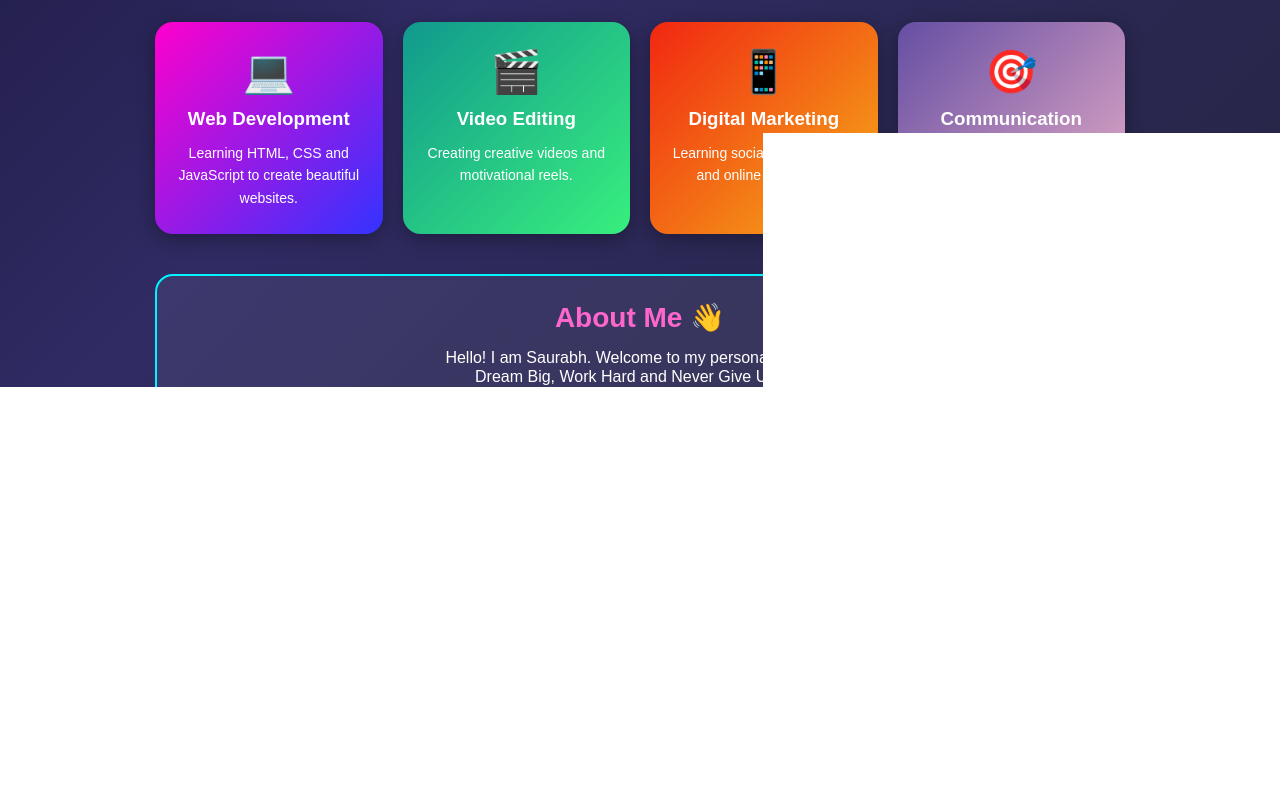
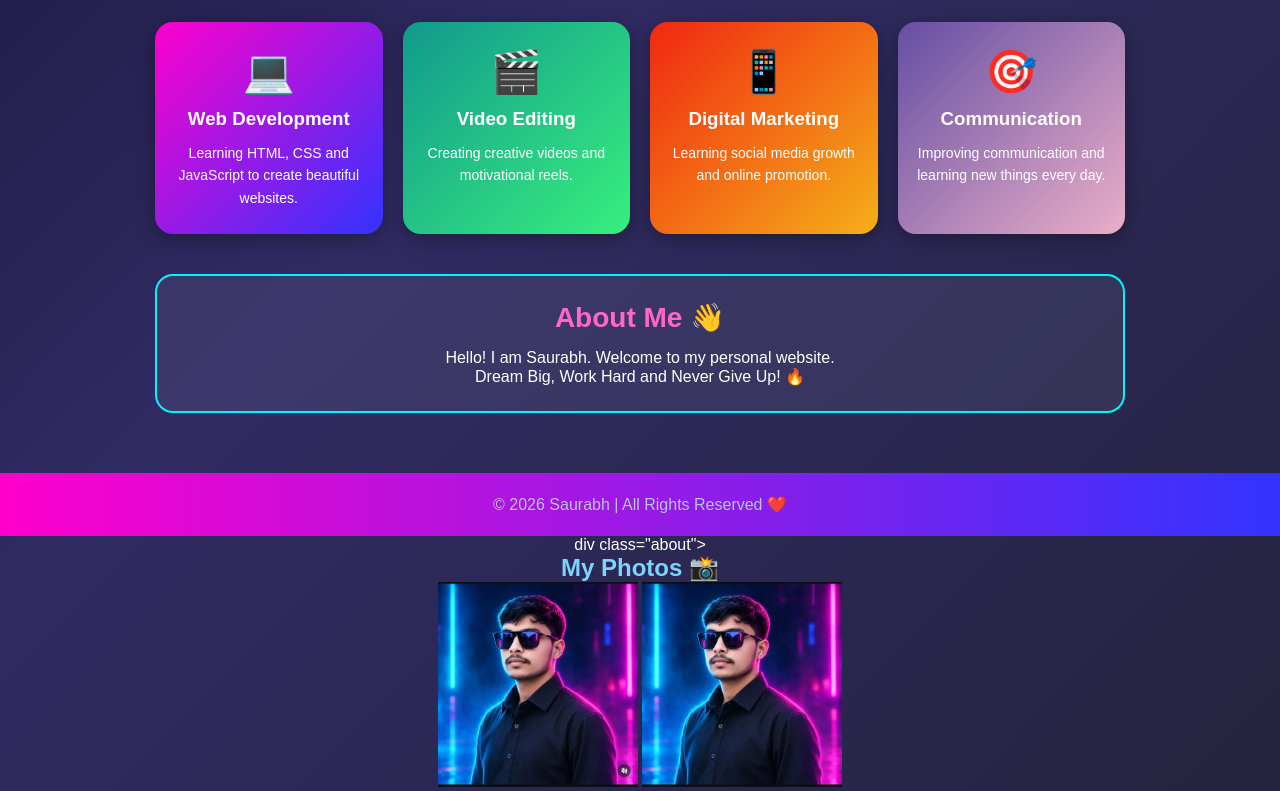
Before and after one commit to Saurabhsinghkushwaha1252/saurabh-website, a plain HTML site: page index.html in a window 1280 px wide. Shown: the part 884-1675 px from the top of the page. Before the commit the page ends 1420 px from the top, so only its background shows below. Drawn offline with Linux system fonts and the light colour scheme.

Commit message:
Add photo section to the footer

```diff
--- a/index.html
+++ b/index.html
@@ -232,6 +232,10 @@ footer {
 <footer>
   <p>© 2026 Saurabh | All Rights Reserved ❤️</p>
 </footer>
-
+div class="about">
+<h2>My Photos 📸</h2>
+<img src="IMG_20261102_123719.jpg" width="200">
+<img src="IMG_20261103_114203.jpg" width="200">
+</div>
 </body>
   </html>
```
